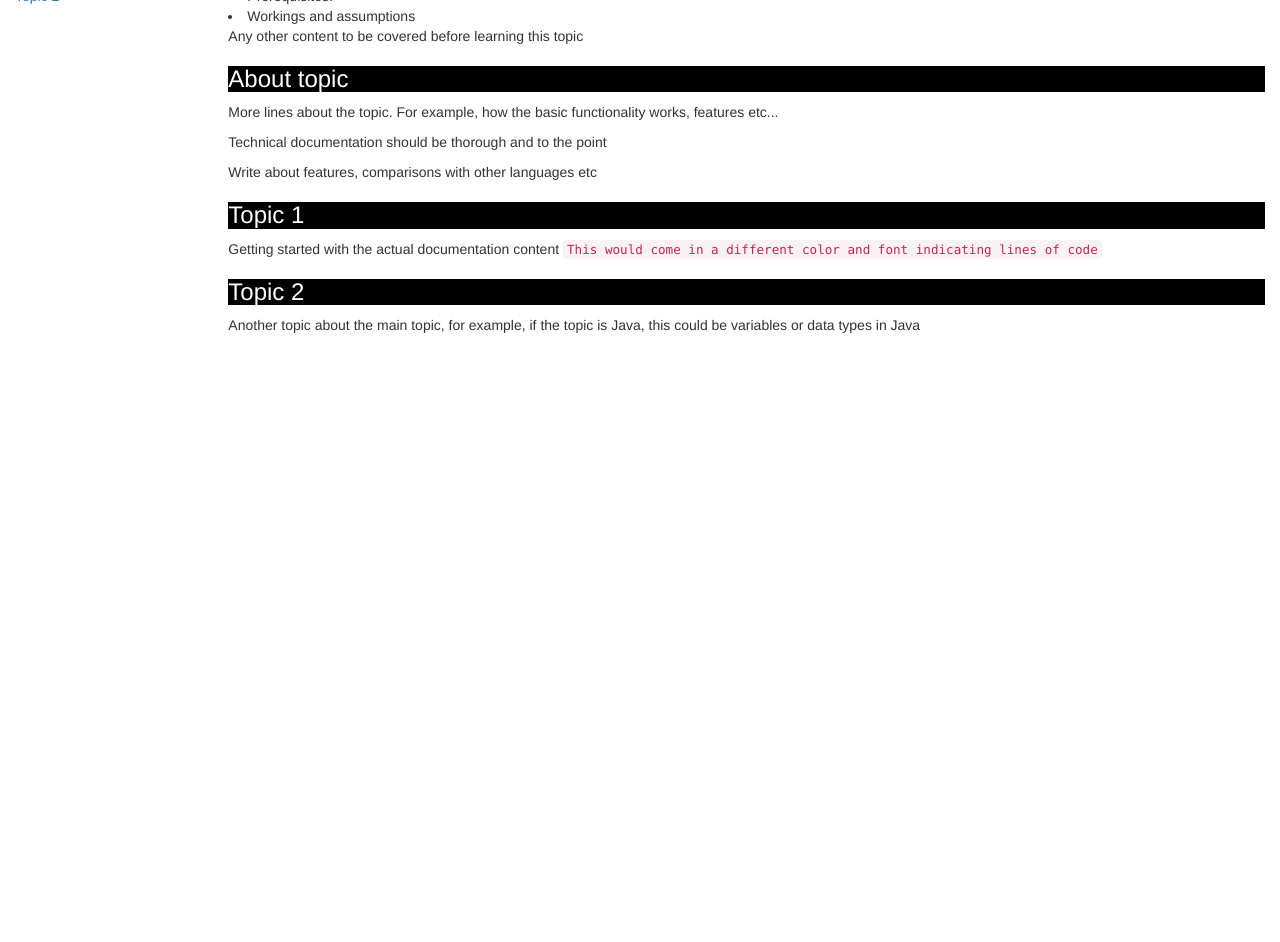
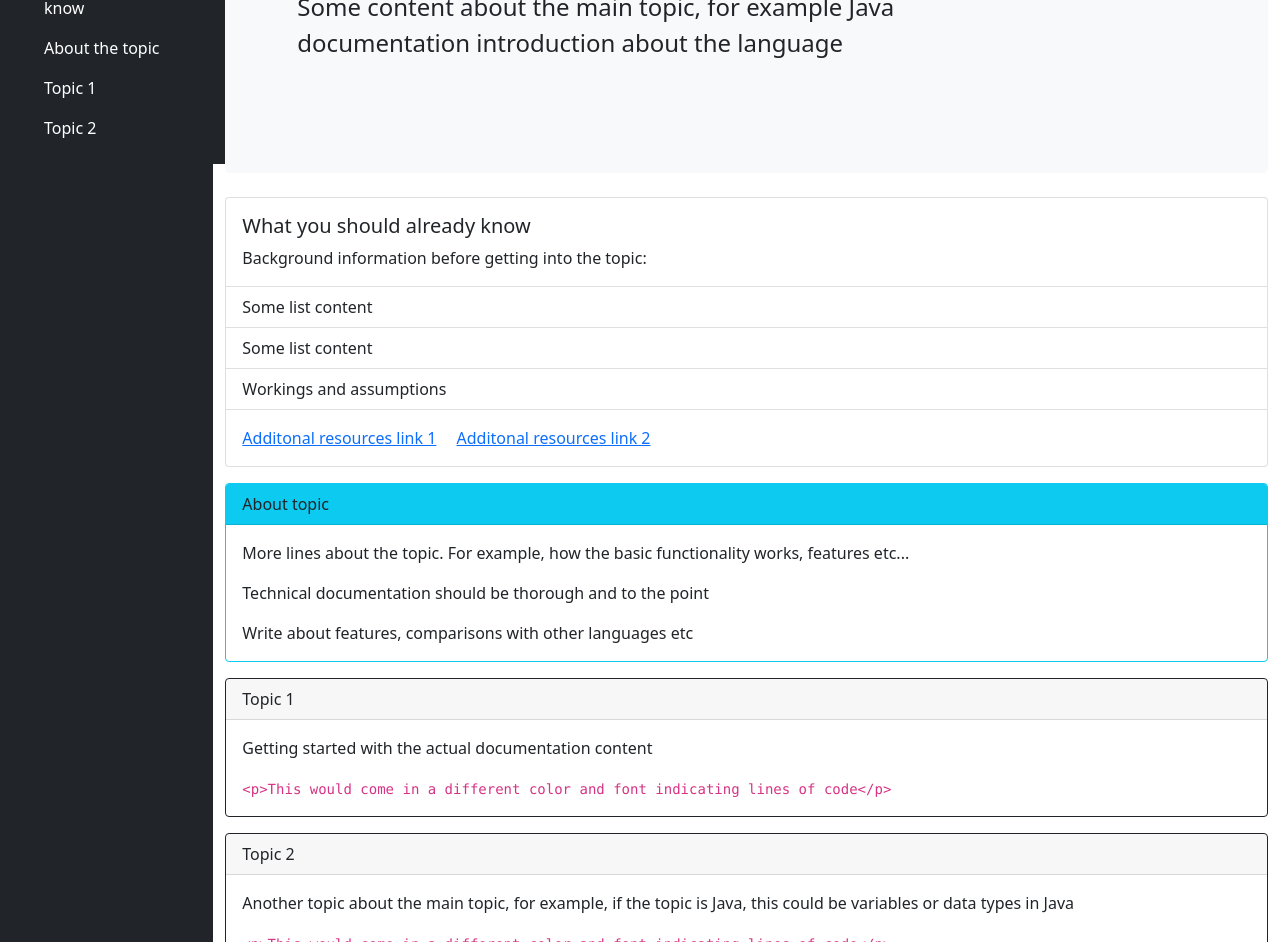
Before and after one commit to abhishekpramanik/technicaldocpage, a plain HTML site: page Technical Documentation Page_project/index.html in a window 1280 px wide. Shown: the part 197-1139 px from the top of the page. Before the commit the page ends 800 px from the top, so only its background shows below. Drawn offline with nearby package versions, Linux system fonts and the light colour scheme; a web font is replaced by a local one.

Commit message:
Page Styling
Added Bootstrap 5 styles for nice looking Technical Docs.

```diff
--- a/Technical Documentation Page_project/index.html
+++ b/Technical Documentation Page_project/index.html
@@ -1,82 +1,127 @@
-<html>
+<!DOCTYPE html>
+<html lang="en">
+
+<head>
+    <meta charset="UTF-8">
+    <link rel="preconnect" href="https://fonts.googleapis.com">
+    <link rel="preconnect" href="https://fonts.gstatic.com" crossorigin>
+    <link href="https://fonts.googleapis.com/css2?family=Abyssinica+SIL&display=swap" rel="stylesheet">
+    <meta http-equiv="X-UA-Compatible" content="IE=edge">
+    <link rel="stylesheet" href="style.css">
     <!--This example uses the default bootstrap stylesheet-->
-<link rel="stylesheet" href="https://maxcdn.bootstrapcdn.com/bootstrap/3.3.7/css/bootstrap.min.css"
-         integrity="sha384-BVYiiSIFeK1dGmJRAkycuHAHRg32OmUcww7on3RYdg4Va+PmSTsz/K68vbdEjh4u" crossorigin="anonymous">
+    <link href="https://cdn.jsdelivr.net/npm/bootstrap@5.0.0-beta2/dist/css/bootstrap.min.css" rel="stylesheet" integrity="sha384-BmbxuPwQa2lc/FVzBcNJ7UAyJxM6wuqIj61tLrc4wSX0szH/Ev+nYRRuWlolflfl" crossorigin="anonymous" />
+    <meta name="viewport" content="width=device-width, initial-scale=1.0">
+    <title>Technical Documentation</title>
+
+</head>
+        <body>
 <!--provides a full-width container that can expand or collapse based on the size of viewport-->
 <div class="container-fluid">
    <div class="row">
-       <div class="col-md-2 col-sm-12 col-xs-12">
+       <div class="col-md-2 col-sm-12 col-xs-12 bg-dark">
            <nav id="navbar">
-               <h3>Technical Documentation</h3>
-               <!--content stacking for smaller screens-->
-               <ul class="nav nav-pills nav-stacked">
-                <!--internal linking to the respective sections-->
-                   <a class="nav-link" href="#Introduction" rel="internal">
-                       <li>Introduction</li>
+            <div class="d-flex flex-column flex-shrink-0 p-3 text-white bg-dark" style="width: 280px;">
+                <a href="/" class="d-flex align-items-center mb-3 mb-md-0 me-md-auto text-white text-decoration-none">
+                  <span class="fs-4">Technical Documentation</span>
                 </a>
-                   <a class="nav-link" href="#What_you_should_already_know" rel="internal">
-                       <li>What you should already know</li>
+                <hr>
+                <ul class="nav nav-pills flex-column mb-auto">
+                  <li class="nav-item">
+                    <a href="#Introduction" class="nav-link active" aria-current="page">
+                      Introduction
                     </a>
-                   <a class="nav-link" href="#About_Topic" rel="internal">
-                       <li>About the topic</li>
+                  </li>
+                  <li>
+                    <a href="#What_you_should_already_know" class="nav-link text-white" rel="internal">
+                      What you should already know
                     </a>
-                   <a class="nav-link" href="#Topic_1" rel="internal">
-                       <li>Topic 1</li>
+                  </li>
+                  <li>
+                    <a href="#About_Topic" class="nav-link text-white" rel="internal">
+                      About the topic
                     </a>
-                   <a class="nav-link" href="#Topic_2" rel="internal">
-                       <li>Topic 2</li>
+                  </li>
+                  <li>
+                    <a href="#Topic_1" class="nav-link text-white" rel="internal">
+                     Topic 1
                     </a>
+                  </li>
+                  <li>
+                    <a href="#Topic_2" class="nav-link text-white" rel="internal">
+                      Topic 2
+                    </a>
+                  </li>
                 </ul>
+              </div>
           </nav>
        </div>
+
        <div class="col-md-10 col-sm-12 col-xs-12">
            <main id="main-doc">
                <section class="main-section" id="Introduction" >
-                <!--basic styling for the headings, better practice to do the same in a css file as the styling is same for all headers-->
-                   <h3 style = "background: black; color: white">Introduction</h3>
-                   <article>
-                   <p>Some content about the main topic, for example Java documentation introduction about the language
-                       </article>
+                   <!-- Using Bootstrap's Jumbotron for Introduction section -->
+                <div class="p-5 mt-4 mb-4 bg-light rounded-3">
+                    <div class="container-fluid py-5">
+                      <h1 class="display-5 fw-bold">Introduction</h1>
+                      <p class="col-md-8 fs-4">Some content about the main topic, for example Java documentation introduction about the language</p>
+                    </div>
+                  </div>
                 </section>
+
                <section class="main-section" id="What_you_should_already_know">
-                   <h3 style = "background: black; color: white">What you should already know</h3>
-                   <article>
-                       <p>Background information before getting into the topic:</p>
-<!--creating list using html-->
-                       <li>Some list content</li>
-                       <li>Prerequisites.</li>
-                       <li>Workings and assumptions</li>
-                       <p>Any other content to be covered before learning this topic</p>
-                       </artice>
+                <div class="card mb-3">
+                   <div class="card-body">
+                      <h5 class="card-title">What you should already know</h5>
+                      <p class="card-text">Background information before getting into the topic:</p>
+                    </div>
+                    <ul class="list-group list-group-flush">
+                      <li class="list-group-item">Some list content</li>
+                      <li class="list-group-item">Some list content</li>
+                      <li class="list-group-item">Workings and assumptions</li>
+                    </ul>
+                    <div class="card-body">
+                      <a href="#" class="card-link">Additonal resources link 1</a>
+                      <a href="#" class="card-link">Additonal resources link 2</a>
+                    </div>
+                  </div>
                 </section>
+
                 <section class="main-section" id="About_Topic">
-                   <h3 style = "background: black; color: white">About topic</h3>
-                   <article>
-                       <p>More lines about the topic. For example, how the basic functionality works, features etc...</p>
-                       <p>
-                       Technical documentation should be thorough and to the point
-                       </p>
-                       <p>
-                       Write about features, comparisons with other languages etc
-                       </p>
-                   </article>
+                <div class="card border-info mb-3">
+                    <div class="card-header bg-info">About topic</div>
+                    <div class="card-body">
+                      <p class="card-text">More lines about the topic. For example, how the basic functionality works, features etc...</p>
+                      <p class="card-text">Technical documentation should be thorough and to the point</p>
+                      <p class="card-text">Write about features, comparisons with other languages etc</p>
+                    </div>
+                  </div>
                </section>
+
                <section class="main-section" id="Topic_1">
-                   <h3 style = "background: black; color: white">Topic 1</h3>
-                   <article>
-                       Getting started with the actual documentation content
-                       <code>This would come in a different color and font indicating lines of code
-                       </code>
-                   </article>
+                <div class="card border-dark mb-3">
+                    <div class="card-header">Topic 1</div>
+                    <div class="card-body">
+                      <p class="card-text">Getting started with the actual documentation content</p>
+                      <p class="card-text"> <code>&lt;p&gt;This would come in a different color and font indicating lines of code&lt;/p&gt;
+                    </code></p>
+
+                    </div>
+                  </div>
                 </section>
                 <section class="main-section" id="Topic_2">
-                   <h3 style = "background: black; color: white">Topic 2</h3>
-                   <p>
-Another topic about the main topic, for example, if the topic is Java, this could be variables or data types in Java
-                   </p>
+                    <div class="card border-dark mb-3">
+                        <div class="card-header">Topic 2</div>
+                        <div class="card-body">
+                          <p class="card-text">Another topic about the main topic, for example, if the topic is Java, this could be variables or data types in Java</p>
+                          <p class="card-text"> <code>&lt;p&gt;This would come in a different color and font indicating lines of code&lt;/p&gt;
+                        </code></p>
+
+                        </div>
+                      </div>
                     </section>
         </main>
        </div>
    </div>
 </div>
+</body>
 </html>
--- /dev/null
+++ b/Technical Documentation Page_project/style.css
@@ -0,0 +1,3 @@
+#navbar {
+    height: 100%;
+}
```
Lines whose indentation alone changed are shown as unchanged.
